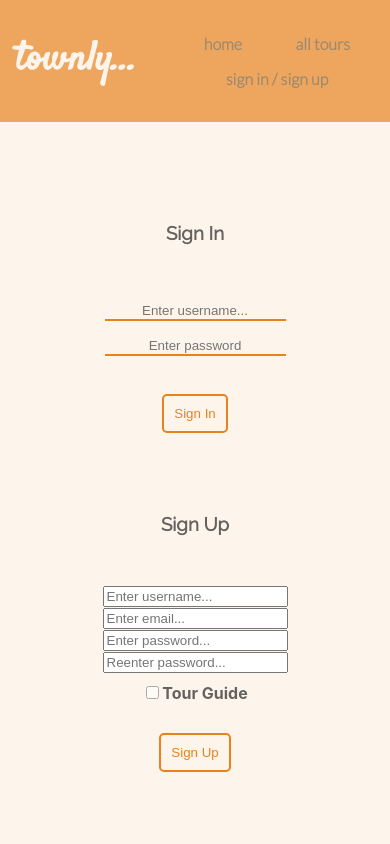
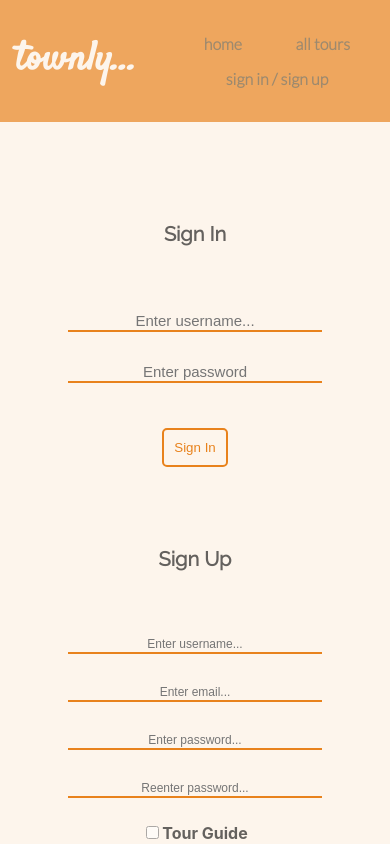
Before and after one commit to Jason-Berkower/townly, a React (Create React App) app in the folder client/: page /auth in a window 390 px wide. Shown: the top 844 px of the page. Built offline with nearby package versions, Linux system fonts and the light colour scheme; a web font is replaced by a local one.

Commit message:
Finished auth styling.

```diff
--- a/client/src/components/CSS/SignIn.css
+++ b/client/src/components/CSS/SignIn.css
@@ -8,7 +8,8 @@
 }
 
 h3 {
-  font-family: 'Raleway', sans-serif;
+  font-family: "Raleway", sans-serif;
+  font-size: 24px;
   margin: 50px;
   opacity: 0.6;
 }
@@ -23,8 +24,10 @@ h3 {
 }
 
 .sign-in-input {
-  margin: 8px;
+  margin: 15px;
   border: none;
+  width: 250px;
+  font-size: 15px;
   border-bottom: 2px solid #e8821c;
   text-align: center;
   background-color: #fdf5ec;
@@ -40,3 +43,12 @@ h3 {
   border-radius: 5px;
   padding: 10px;
 }
+
+@media only screen and (max-width: 600px) {
+  h3 {
+    font-size: 20px;
+  }
+  .sign-up-input {
+    font-size: 12px;
+  }
+}
--- a/client/src/components/CSS/SignUp.css
+++ b/client/src/components/CSS/SignUp.css
@@ -8,9 +8,30 @@
 }
 
 h3 {
-  font-family: 'Raleway', sans-serif;
+  font-family: "Raleway", sans-serif;
+  font-size: 24px;
   margin: 50px;
   opacity: 0.6;
+}
+
+#sign-up-form {
+  display: flex;
+  flex-direction: column;
+  flex-wrap: nowrap;
+  justify-content: flex-start;
+  align-content: flex-start;
+  align-items: center;
+}
+
+.sign-up-input {
+  margin: 15px;
+  border: none;
+  width: 250px;
+  font-size: 15px;
+  border-bottom: 2px solid #e8821c;
+  text-align: center;
+  background-color: #fdf5ec;
+  color: #e8821c;
 }
 
 #checkbox {
@@ -28,3 +49,12 @@ h3 {
   border-radius: 5px;
   padding: 10px;
 }
+
+@media only screen and (max-width: 600px) {
+  h3 {
+    font-size: 20px;
+  }
+  .sign-up-input {
+    font-size: 12px;
+  }
+}
--- a/client/src/screens/CSS/auth.css
+++ b/client/src/screens/CSS/auth.css
@@ -30,7 +30,7 @@
   align-self: auto;
 }
 
-@media only screen and (max-width: 600px) {
+@media only screen and (max-width: 700px) {
   .auth-container {
     flex-direction: column;
   }
```
